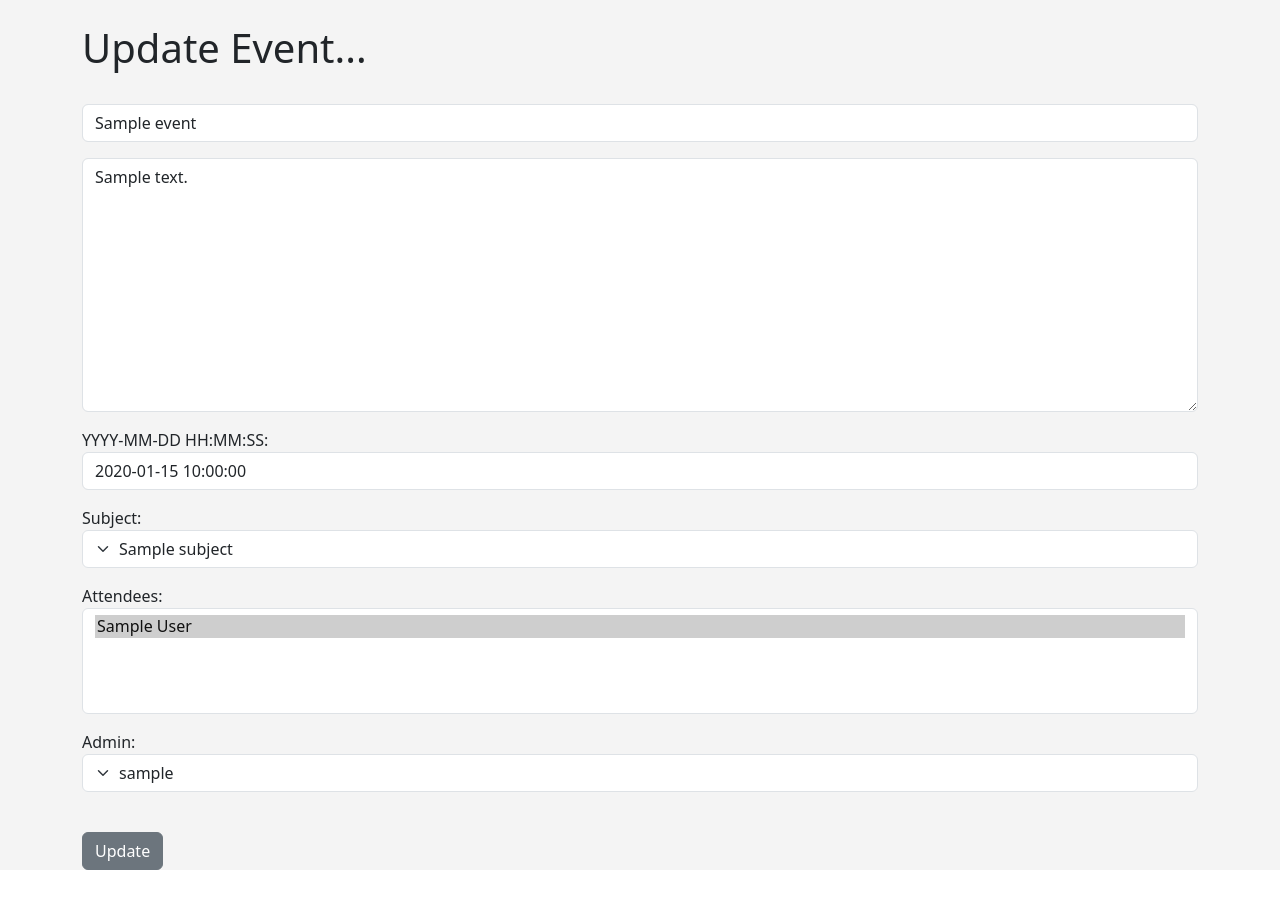
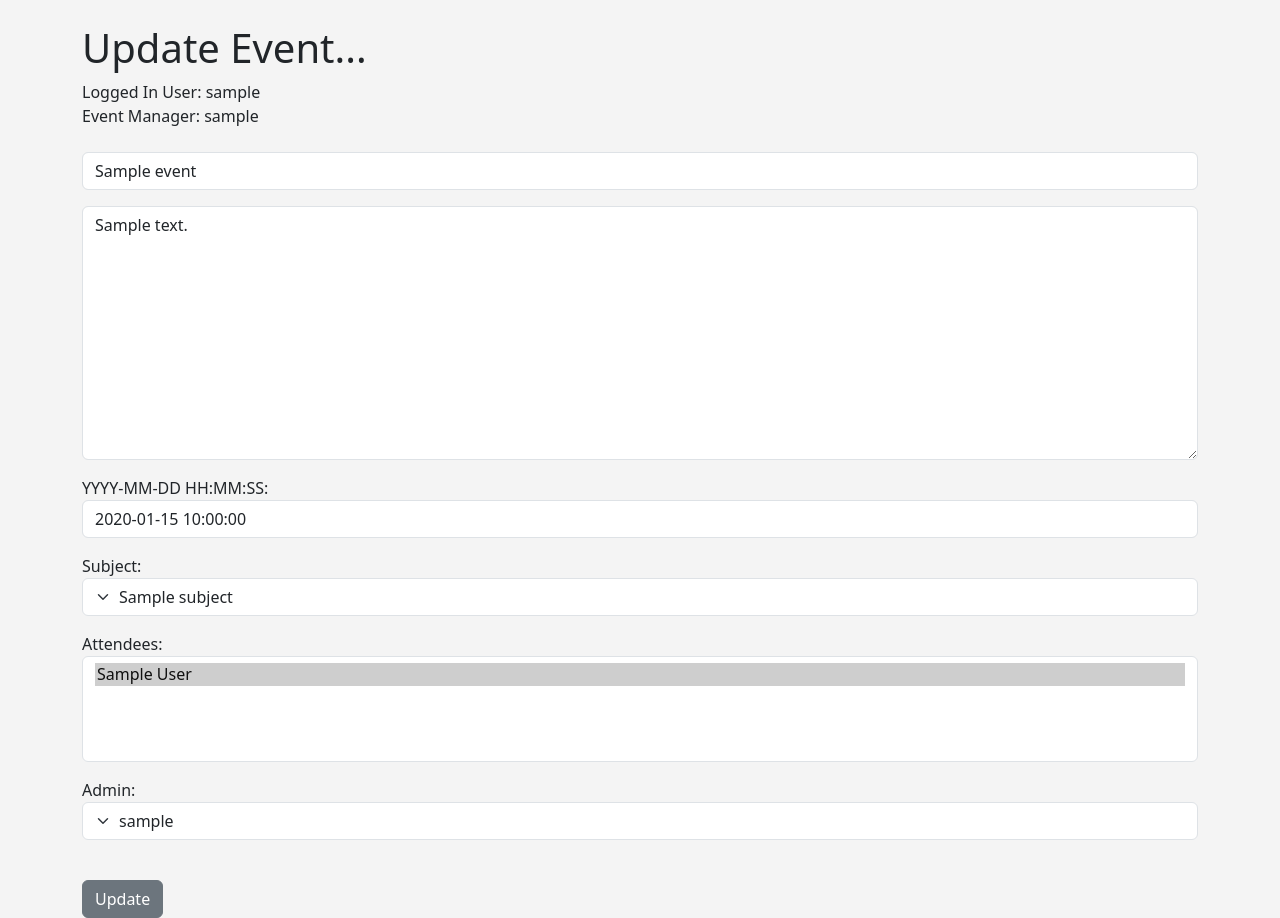
Before and after one commit to 6410110710/Web, a Django app: page /update_event/1 in a window 1280 px wide. Shown: the part 56-974 px from the top of the page. Before the commit the page ends 926 px from the top, so only its background shows below. Run offline with Django 4.2, Linux system fonts and the light colour scheme; a user stored in the database is signed in; tables that the repository leaves empty hold one stand-in row (values such as "Sample post").

Commit message:
Determine Correct User To Edit Event

```diff
--- a/MyApp/templates/event/update_event.html
+++ b/MyApp/templates/event/update_event.html
@@ -2,15 +2,22 @@
 
 {% block content %}
 {% if user.is_authenticated %}
-
+    {% if user == event.admin %}
     <h1>Update Event...</h1>
+    Logged In User: {{ user }}
     <br/>
+    Event Manager: {{ event.admin }}
+    <br/><br/>
     <form action="" method="POST">
     {% csrf_token %}
     {{ form.as_p }}
     <br/>
     <input type="submit" value="Update" class="btn btn-secondary">
 
+    {% else %}
+    <h2>Access Denied</h2>
+    <p>Only Event's Admin can update event</p>
+    {% endif %}
 {% else %}
     <h1>Sorry! You Must Be Logged In To View This Page... </h1>
 
```
Also changed, not shown: MyApp/templates/event/event_list.html (+6 -7 lines).
